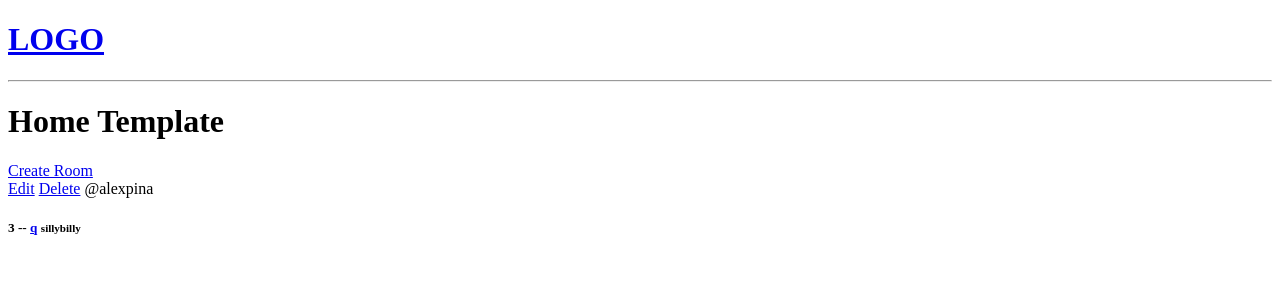
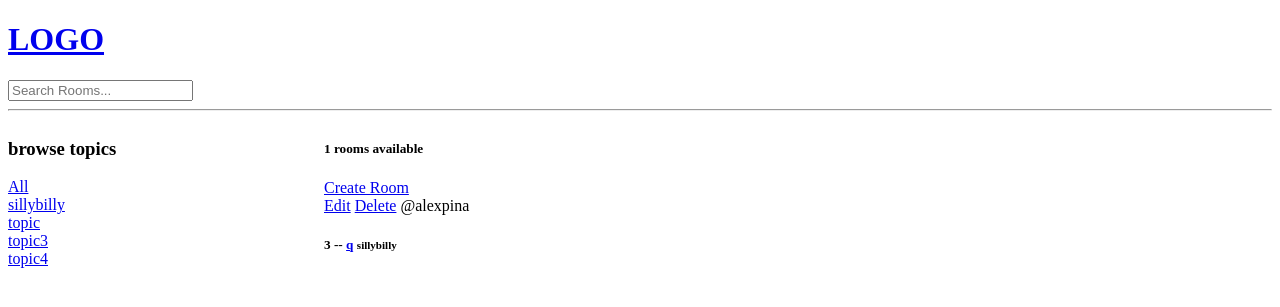
Before and after one commit to alexjambro/studybud, a Django app: page / in a window 1280 px wide. Shown: the top 307 px of the page. Run offline with Django 5.2, Linux system fonts and the light colour scheme; data comes from the database, SQL or seed files in the repository.

Commit message:
2:22 timestamp

```diff
--- a/base/templates/base/home.html
+++ b/base/templates/base/home.html
@@ -1,10 +1,28 @@
 
 {% extends 'main.html' %}
 {% block content %}
-<h1>Home Template
-</h1>
+<style>
+    .home-container{
+        display: grid;
+        grid-template-columns: 1fr 3fr;
+    }
+</style>
 
+<div class ="home-container">
+    <div class = "side-bar">
+        <h3>browse topics</h3>
         <div>
+            <a href="{% url 'home' %}">All</a>
+        </div>
+
+        {% for topic in topics %}
+            <div>
+                <a href="{% url 'home' %}?q={{topic.name}}">{{topic.name}}</a>
+            </div>
+        {% endfor %}
+    </div>
+    <div>
+        <h5>{{room_count}} rooms available</h5>
         <a href="{% url 'create-room'%}">Create Room</a>
         <div>
             {% for room in rooms %}
@@ -20,6 +38,10 @@
             </div>
             {% endfor %}
         </div>
+
+
+    </div>
+
 </div>
 
 {% endblock content %}
--- a/base/views.py
+++ b/base/views.py
@@ -1,6 +1,8 @@
 from django.shortcuts import render, redirect
-from .models import Room
+from django.db.models import Q
+from .models import Room, Topic
 from .forms import RoomForm
+
 # Create your views here.
 
 # rooms = [
@@ -10,8 +12,17 @@ from .forms import RoomForm
 # ]
 
 def home(request):
-    rooms = Room.objects.all()
-    context = {'rooms': rooms}
+    q = request.GET.get('q') if request.GET.get('q') != None else ''
+    rooms = Room.objects.filter(
+        Q(topic__name__icontains=q) |
+        Q(name__icontains=q) |
+        Q(description__icontains=q)
+        )
+
+    topic=Topic.objects.all()
+    room_count = rooms.count()
+
+    context = {'rooms': rooms, 'topics': topic, 'room_count':room_count}
     return render(request,'base/home.html', context)
 
 def room(request, pk):
--- a/templates/navbar.html
+++ b/templates/navbar.html
@@ -1,5 +1,7 @@
 <a href="/">
 <h1> LOGO</h1>
-
 </a>
+<form method="GET" action="{% url 'home' %}">
+    <input type="text" name="q" placeholder="Search Rooms..."/>
+</form>
 <hr>
```
Lines whose indentation alone changed are shown as unchanged.
